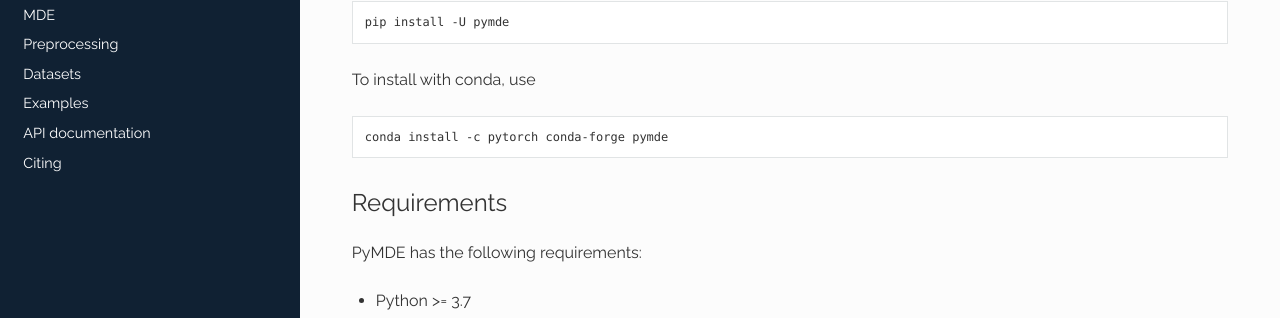
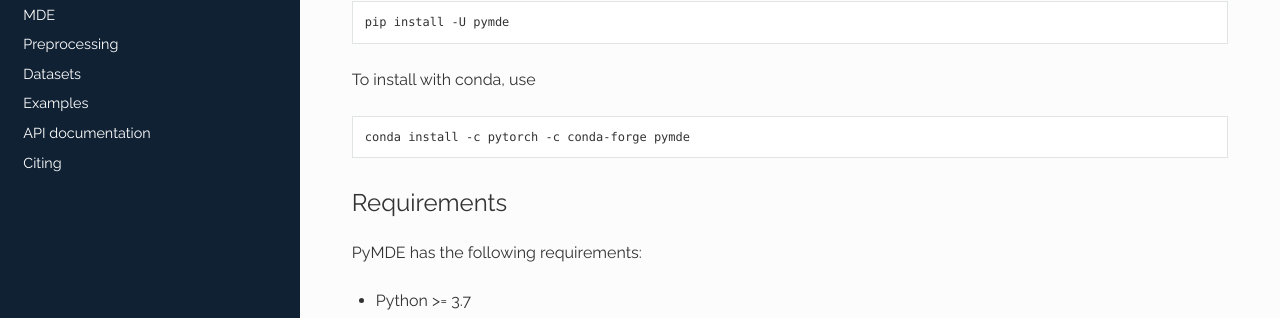
Before and after one commit to cvxgrp/pymde, a Sphinx documentation site: the page built from docs_src/source/installation/index.rst, in a window 1280 px wide and 1049 px high. Shown: the part 284-602 px from the top of the window. Built offline with Sphinx 7.4.7 and the Read the Docs theme 2.0.0, drawn with Linux system fonts in a browser that asks for light colours.

```diff
--- a/docs_src/source/installation/index.rst
+++ b/docs_src/source/installation/index.rst
@@ -17,7 +17,7 @@ To install with conda, use
 
 .. code::
 
-  conda install -c pytorch conda-forge pymde
+  conda install -c pytorch -c conda-forge pymde
 
 
 Requirements
```
